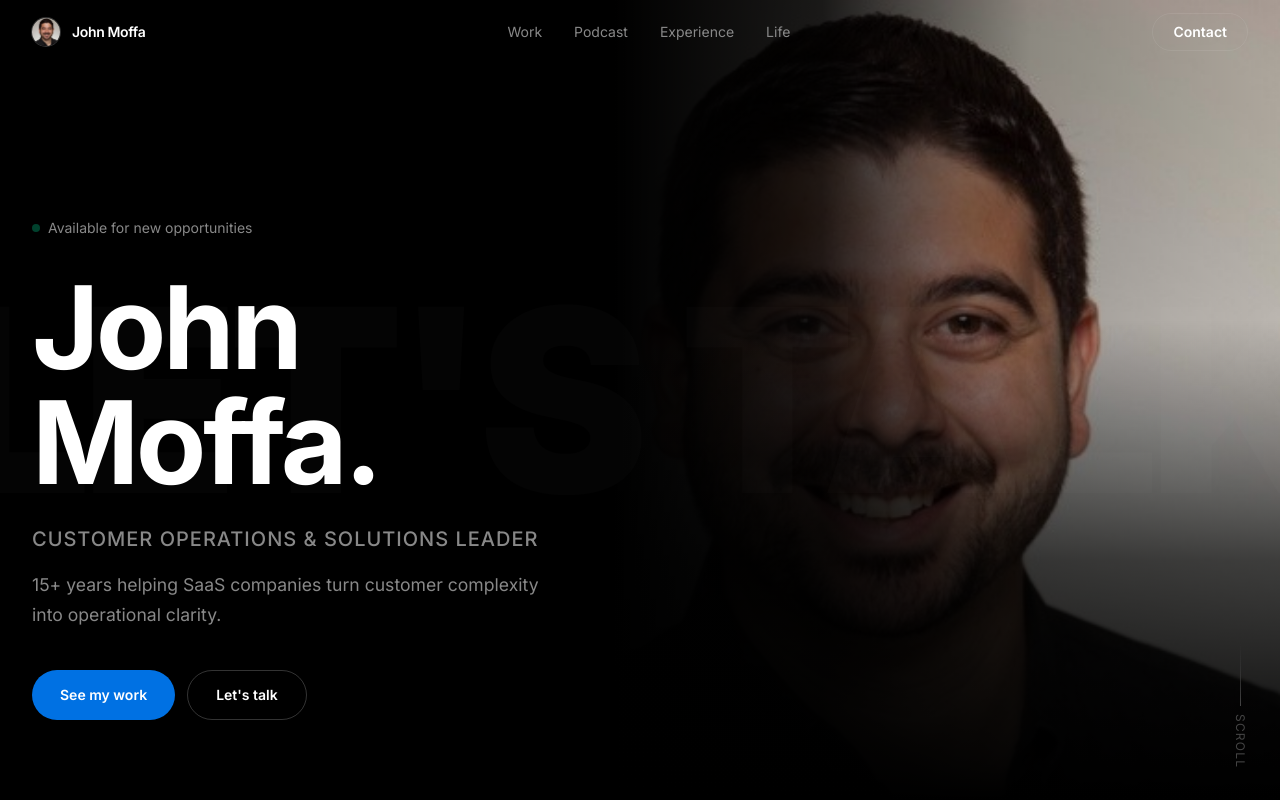
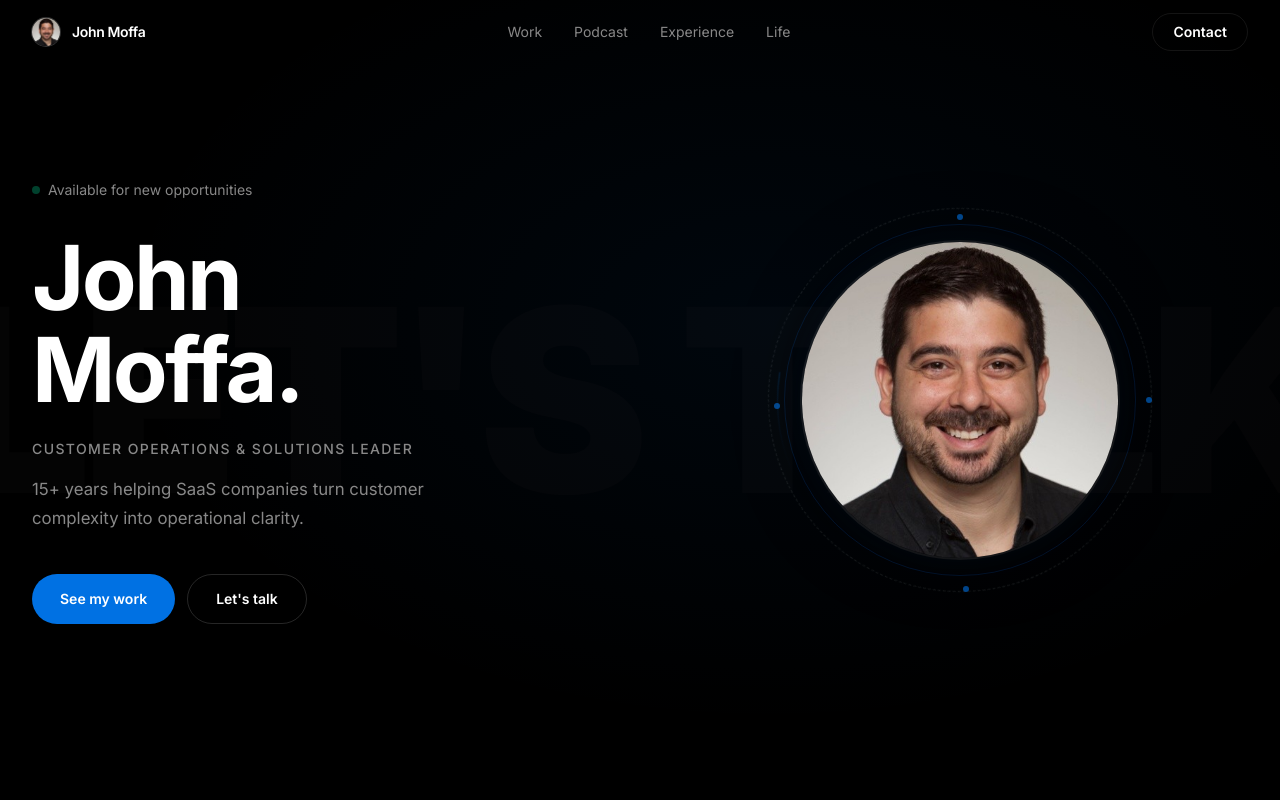
Before and after one commit to moffajj/john-moffa-site, a Next.js app: page / in a window 1280 px wide. Shown: the top 800 px of the page. Built offline with nearby package versions, Linux system fonts and the light colour scheme.

Commit message:
Hero: replace full-bleed photo with headshot in animated circle graphic

```diff
--- a/app/components/Hero.tsx
+++ b/app/components/Hero.tsx
@@ -6,117 +6,154 @@ export default function Hero() {
   return (
     <section
       id="hero"
-      className="relative min-h-screen flex flex-col justify-end overflow-hidden"
+      className="relative min-h-screen flex flex-col justify-center overflow-hidden"
       style={{ background: "var(--bg)" }}
     >
-      {/* Full bleed photo — right side, fading into black */}
-      <div className="absolute inset-0">
-        <div className="absolute right-0 top-0 h-full w-full lg:w-[65%]">
-          <Image
-            src="/headshot.jpg"
-            alt="John Moffa"
-            fill
-            className="object-cover object-top"
-            priority
-          />
-          {/* Fade left */}
-          <div
-            className="absolute inset-0"
-            style={{
-              background: "linear-gradient(to right, #000 0%, #000 20%, rgba(0,0,0,0.85) 45%, rgba(0,0,0,0.2) 70%, transparent 100%)",
-            }}
-          />
-          {/* Fade bottom */}
-          <div
-            className="absolute inset-0"
-            style={{
-              background: "linear-gradient(to top, #000 0%, rgba(0,0,0,0.7) 30%, transparent 60%)",
-            }}
-          />
-        </div>
-        {/* Full overlay on mobile */}
-        <div
-          className="absolute inset-0 lg:hidden"
-          style={{ background: "rgba(0,0,0,0.7)" }}
-        />
-      </div>
+      {/* Subtle background grain/glow */}
+      <div
+        className="absolute inset-0 pointer-events-none"
+        style={{
+          background: "radial-gradient(ellipse at 60% 40%, rgba(0,113,227,0.06) 0%, transparent 60%)",
+        }}
+      />
 
-      {/* Content */}
-      <div className="relative max-w-7xl mx-auto px-8 pb-20 pt-36 w-full">
-        <div className="max-w-2xl">
-          {/* Status */}
-          <div className="hero-fade hd1 inline-flex items-center gap-2 mb-8">
-            <span className="pulse-dot w-2 h-2 rounded-full bg-emerald-400 shrink-0" />
-            <span className="text-sm" style={{ color: "var(--body)" }}>
-              Available for new opportunities
-            </span>
+      <div className="relative max-w-7xl mx-auto px-8 w-full py-32">
+        <div className="grid grid-cols-1 lg:grid-cols-2 gap-16 items-center">
+
+          {/* LEFT — Text */}
+          <div>
+            <div className="hero-fade hd1 inline-flex items-center gap-2 mb-8">
+              <span className="pulse-dot w-2 h-2 rounded-full bg-emerald-400 shrink-0" />
+              <span className="text-sm" style={{ color: "var(--body)" }}>
+                Available for new opportunities
+              </span>
+            </div>
+
+            <h1
+              className="hero-fade hd2 font-bold tracking-tight leading-[1.02] mb-6"
+              style={{
+                color: "var(--head)",
+                fontSize: "clamp(3rem, 7vw, 6rem)",
+                letterSpacing: "-0.03em",
+              }}
+            >
+              John<br />Moffa.
+            </h1>
+
+            <p
+              className="hero-fade hd3 font-medium mb-4 tracking-widest uppercase text-sm"
+              style={{ color: "var(--body)" }}
+            >
+              Customer Operations &amp; Solutions Leader
+            </p>
+
+            <p
+              className="hero-fade hd4 mb-10 max-w-md"
+              style={{ color: "var(--body)", fontSize: "1.05rem", lineHeight: 1.75 }}
+            >
+              15+ years helping SaaS companies turn customer complexity into operational clarity.
+            </p>
+
+            <div className="hero-fade hd5 flex flex-wrap gap-3">
+              <a
+                href="#work"
+                className="inline-flex items-center gap-2 px-7 py-3.5 rounded-full text-sm font-semibold transition-all duration-200 hover:opacity-80"
+                style={{ background: "var(--blue)", color: "#fff" }}
+              >
+                See my work
+              </a>
+              <a
+                href="#contact"
+                className="inline-flex items-center gap-2 px-7 py-3.5 rounded-full text-sm font-semibold transition-all duration-200 hover:bg-white hover:text-black"
+                style={{ border: "1px solid rgba(255,255,255,0.15)", color: "var(--head)" }}
+              >
+                Let&apos;s talk
+              </a>
+            </div>
           </div>
 
-          {/* Name */}
-          <h1
-            className="hero-fade hd2 font-bold tracking-tight leading-[1] mb-6"
-            style={{
-              color: "var(--head)",
-              fontSize: "clamp(3.5rem, 9vw, 8rem)",
-              letterSpacing: "-0.03em",
-            }}
-          >
-            John<br />Moffa.
-          </h1>
+          {/* RIGHT — Headshot in graphic circle */}
+          <div className="flex items-center justify-center">
+            <div className="relative w-72 h-72 md:w-96 md:h-96">
 
-          {/* Role */}
-          <p
-            className="hero-fade hd3 font-medium mb-4"
-            style={{
-              color: "var(--body)",
-              fontSize: "clamp(1rem, 2vw, 1.25rem)",
-              letterSpacing: "0.05em",
-              textTransform: "uppercase",
-            }}
-          >
-            Customer Operations & Solutions Leader
-          </p>
+              {/* Outer rotating dashed ring */}
+              <div
+                className="absolute inset-0 rounded-full"
+                style={{
+                  border: "1px dashed rgba(255,255,255,0.1)",
+                  animation: "spin 20s linear infinite",
+                }}
+              />
 
-          {/* Line */}
-          <p
-            className="hero-fade hd4 mb-10 max-w-lg"
-            style={{ color: "var(--body)", fontSize: "1.1rem", lineHeight: 1.7 }}
-          >
-            15+ years helping SaaS companies turn customer complexity into operational clarity.
-          </p>
+              {/* Middle ring */}
+              <div
+                className="absolute inset-4 rounded-full"
+                style={{ border: "1px solid rgba(0,113,227,0.2)" }}
+              />
 
-          {/* CTAs */}
-          <div className="hero-fade hd5 flex flex-wrap gap-3">
-            <a
-              href="#work"
-              className="inline-flex items-center gap-2 px-7 py-3.5 rounded-full text-sm font-semibold transition-all duration-200 hover:bg-white hover:text-black"
-              style={{ background: "var(--blue)", color: "#fff" }}
-            >
-              See my work
-            </a>
-            <a
-              href="#contact"
-              className="inline-flex items-center gap-2 px-7 py-3.5 rounded-full text-sm font-semibold transition-all duration-200 hover:bg-white hover:text-black"
-              style={{ border: "1px solid rgba(255,255,255,0.2)", color: "var(--head)" }}
-            >
-              Let&apos;s talk
-            </a>
+              {/* Blue arc accent */}
+              <svg
+                className="absolute inset-0 w-full h-full"
+                viewBox="0 0 400 400"
+                fill="none"
+                aria-hidden="true"
+                style={{ animation: "spin 12s linear infinite reverse" }}
+              >
+                <circle
+                  cx="200" cy="200" r="190"
+                  stroke="url(#arcGrad)"
+                  strokeWidth="1.5"
+                  strokeDasharray="120 1070"
+                  strokeLinecap="round"
+                />
+                <defs>
+                  <linearGradient id="arcGrad" x1="0%" y1="0%" x2="100%" y2="0%">
+                    <stop offset="0%" stopColor="#0071e3" stopOpacity="0" />
+                    <stop offset="50%" stopColor="#0071e3" stopOpacity="1" />
+                    <stop offset="100%" stopColor="#0071e3" stopOpacity="0" />
+                  </linearGradient>
+                </defs>
+              </svg>
+
+              {/* Photo circle */}
+              <div
+                className="absolute inset-8 rounded-full overflow-hidden"
+                style={{
+                  border: "2px solid rgba(255,255,255,0.08)",
+                  boxShadow: "0 0 60px rgba(0,0,0,0.8), 0 0 30px rgba(0,113,227,0.1)",
+                }}
+              >
+                <Image
+                  src="/headshot.jpg"
+                  alt="John Moffa"
+                  fill
+                  className="object-cover object-top"
+                  priority
+                />
+              </div>
+
+              {/* Dot accents on ring */}
+              {[0, 90, 180, 270].map((deg) => (
+                <div
+                  key={deg}
+                  className="absolute w-1.5 h-1.5 rounded-full"
+                  style={{
+                    background: "var(--blue)",
+                    top: "50%",
+                    left: "50%",
+                    transform: `rotate(${deg}deg) translateX(186px) translateY(-50%)`,
+                    opacity: 0.6,
+                  }}
+                />
+              ))}
+            </div>
           </div>
+
         </div>
       </div>
 
-      {/* Scroll cue */}
-      <div className="absolute bottom-8 right-8 hidden lg:flex flex-col items-center gap-2" style={{ color: "var(--muted)" }}>
-        <div
-          className="w-px h-16"
-          style={{
-            background: "linear-gradient(to bottom, transparent, var(--muted))",
-          }}
-        />
-        <span className="text-xs tracking-widest uppercase" style={{ writingMode: "vertical-rl" }}>
-          Scroll
-        </span>
-      </div>
+      {/* Spin keyframe inline */}
+      <style>{`@keyframes spin { from { transform: rotate(0deg); } to { transform: rotate(360deg); } }`}</style>
     </section>
   );
 }
```
